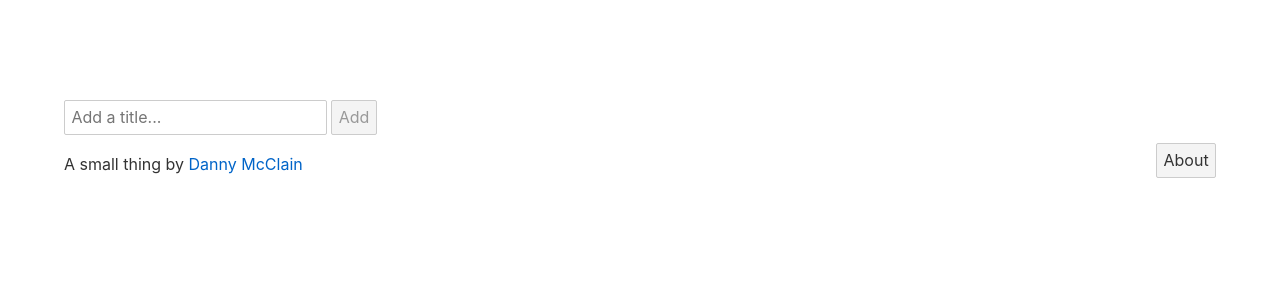
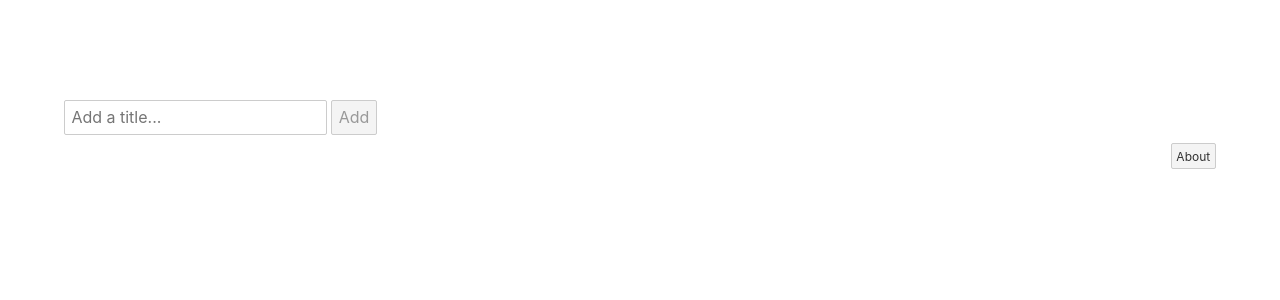
Before and after one commit to dannymcclain/tally, a Svelte app: page / in a window 1280 px wide. Shown: the top 300 px of the page. Built offline with nearby package versions, Linux system fonts and the light colour scheme.

Commit message:
adding a few footer styles

```diff
--- a/src/App.svelte
+++ b/src/App.svelte
@@ -15,7 +15,9 @@
 
 <style global>
   @import url("https://fonts.googleapis.com/css2?family=Noto+Sans:wght@400;700&display=swap");
-
+  :global(:root) {
+    --bezier: cubic-bezier(0.4, 0, 0, 1);
+  }
   :global(body) {
     font-family: "Noto Sans", -apple-system, BlinkMacSystemFont, "Segoe UI",
       Roboto, Oxygen, Ubuntu, Cantarell, "Open Sans", "Helvetica Neue",
--- a/src/Components/Footer.svelte
+++ b/src/Components/Footer.svelte
@@ -9,6 +9,17 @@
     flex-wrap: nowrap;
     justify-content: space-between;
     align-items: center;
+    font-size: 12px;
+    line-height: 1;
+    color: rgba(255, 255, 255, 0.4);
+  }
+  a {
+    color: rgba(255, 255, 255, 0.4);
+    text-decoration: underline;
+    transition: color 200ms var(--bezier);
+  }
+  a:hover {
+    color: rgba(255, 255, 255, 1);
   }
 </style>
 
--- a/src/Components/Tally.svelte
+++ b/src/Components/Tally.svelte
@@ -47,10 +47,6 @@
 </script>
 
 <style>
-  :root {
-    --bezier: cubic-bezier(0.4, 0, 0, 1);
-  }
-
   section {
     padding: 10px 20px;
     display: flex;
```
